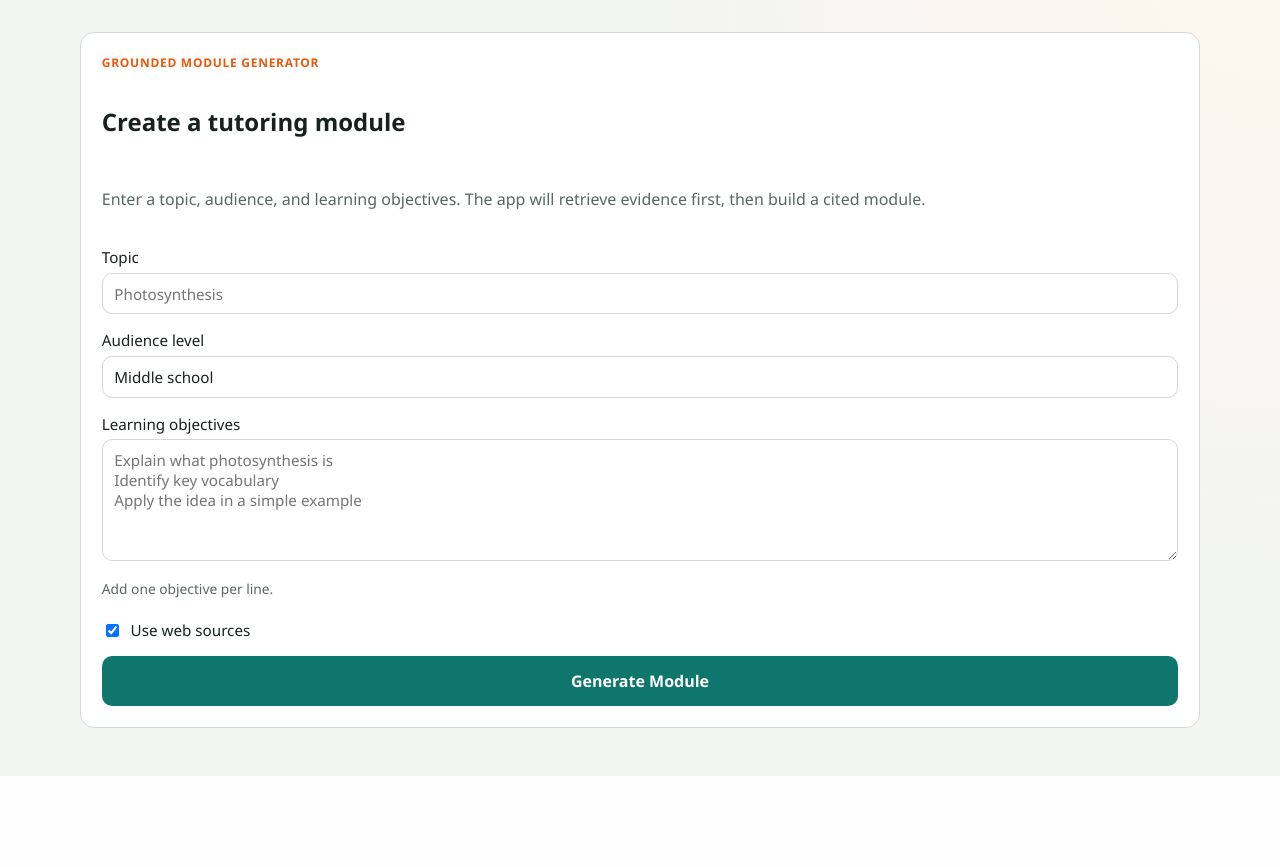
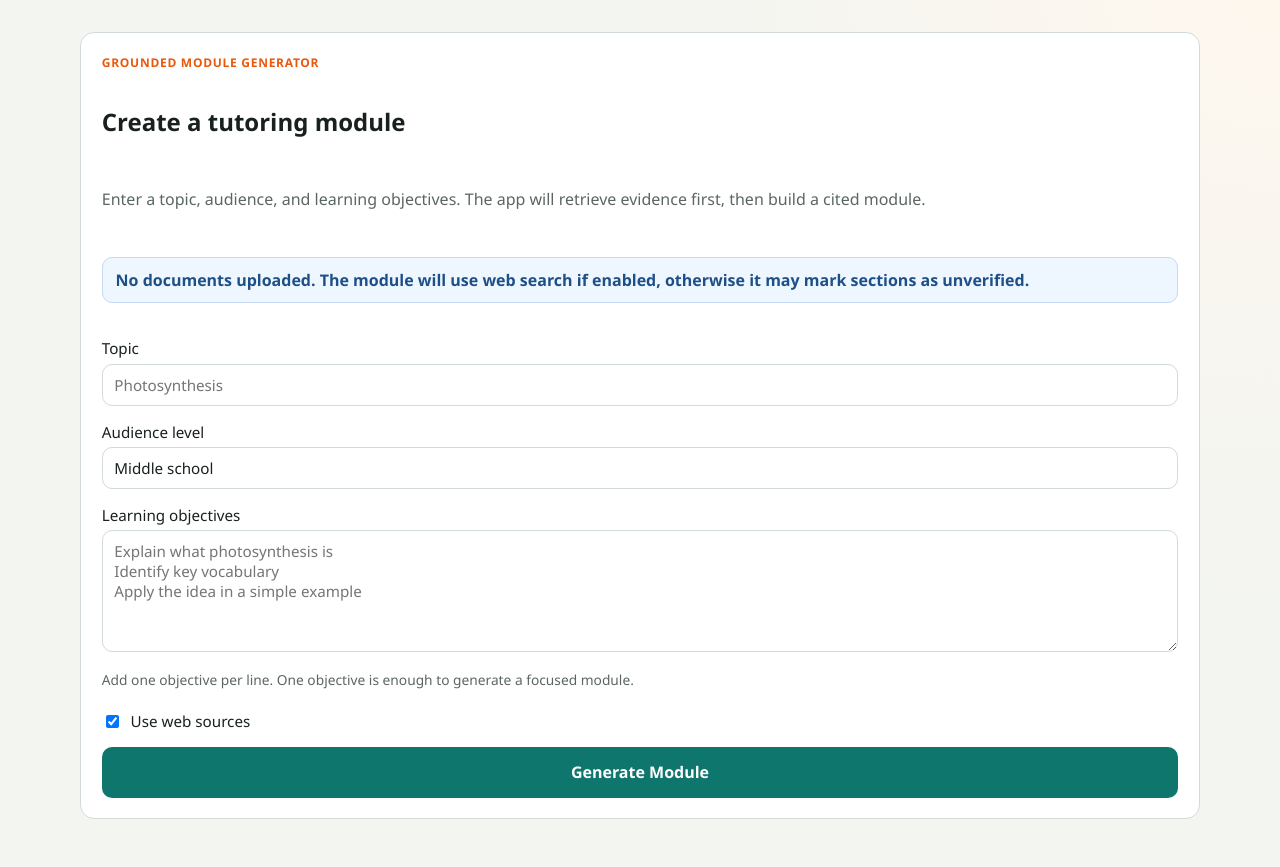
Before and after one commit to araghavan26-svg/tutoring-module-generator, a FastAPI app: page / in a window 1280 px wide. Shown: the part 55-922 px from the top of the page. Before the commit the page ends 783 px from the top, so only its background shows below. Run offline with FastAPI, Linux system fonts and the light colour scheme; parts of the project's set-up code (start-up, migrations or seed data) failed here and were passed over; some libraries are stand-ins or nearby versions.

Commit message:
Clarify quick-create UI messages

```diff
--- a/app/main.py
+++ b/app/main.py
@@ -111,6 +111,10 @@ def _simple_create_context(*, error: str | None = None, form: dict[str, Any] | N
     return {
         "title": "Create a Module",
         "error": error,
+        "source_note": (
+            "No documents uploaded. The module will use web search if enabled, "
+            "otherwise it may mark sections as unverified."
+        ),
         "form": form
         or {
             "topic": "",
@@ -230,7 +234,10 @@ def simple_generate_module_page(
             request,
             "simple_create.html",
             _simple_create_context(
-                error="Module generation failed. Please try fewer goals or fewer sources.",
+                error=(
+                    "We could not generate the module just now. One goal is okay, and no document upload is required. "
+                    "Try again, or turn on web search if you want the app to look for sources automatically."
+                ),
                 form=form,
             ),
             status_code=500,
--- a/app/openai_service.py
+++ b/app/openai_service.py
@@ -34,7 +34,7 @@ from .stage_timing import StageTimingLogger
 
 
 logger = get_logger("tutoring_module_api")
-MODULE_TIMEOUT_MESSAGE = "Module generation took too long. Please try fewer goals or fewer sources."
+MODULE_TIMEOUT_MESSAGE = "Module generation took longer than expected. Please try again in a moment."
 
 
 MODULE_OUTPUT_SCHEMA: Dict[str, Any] = {
--- a/static/create.js
+++ b/static/create.js
@@ -46,7 +46,7 @@
     "Generating practice questions...",
   ];
   const PROGRESS_WIDTHS = ["18%", "42%", "68%", "90%"];
-  const MODULE_TIMEOUT_MESSAGE = "Module generation took too long. Please try fewer goals or fewer sources.";
+  const MODULE_TIMEOUT_MESSAGE = "Module generation took longer than expected. Please try again in a moment.";
   let progressTimer = null;
   let progressStageIndex = 0;
 
--- a/templates/simple_create.html
+++ b/templates/simple_create.html
@@ -5,6 +5,7 @@
   <p class="eyebrow">Grounded module generator</p>
   <h1>Create a tutoring module</h1>
   <p class="muted">Enter a topic, audience, and learning objectives. The app will retrieve evidence first, then build a cited module.</p>
+  <p class="alert info">{{ source_note }}</p>
 
   {% if error %}
   <div class="alert error" role="alert">{{ error }}</div>
@@ -44,7 +45,7 @@ Identify key vocabulary
 Apply the idea in a simple example"
       >{{ form.learning_objectives }}</textarea>
     </label>
-    <p class="helper-text">Add one objective per line.</p>
+    <p class="helper-text">Add one objective per line. One objective is enough to generate a focused module.</p>
 
     <label class="inline-row">
       <input name="allow_web" type="checkbox" value="true" {% if form.allow_web %}checked{% endif %} />
```
Also changed, not shown: tests/features/test_ui_flow_pytest.py (+46 -0 lines), tests/test_creator_experience.py (+6 -1 lines).
